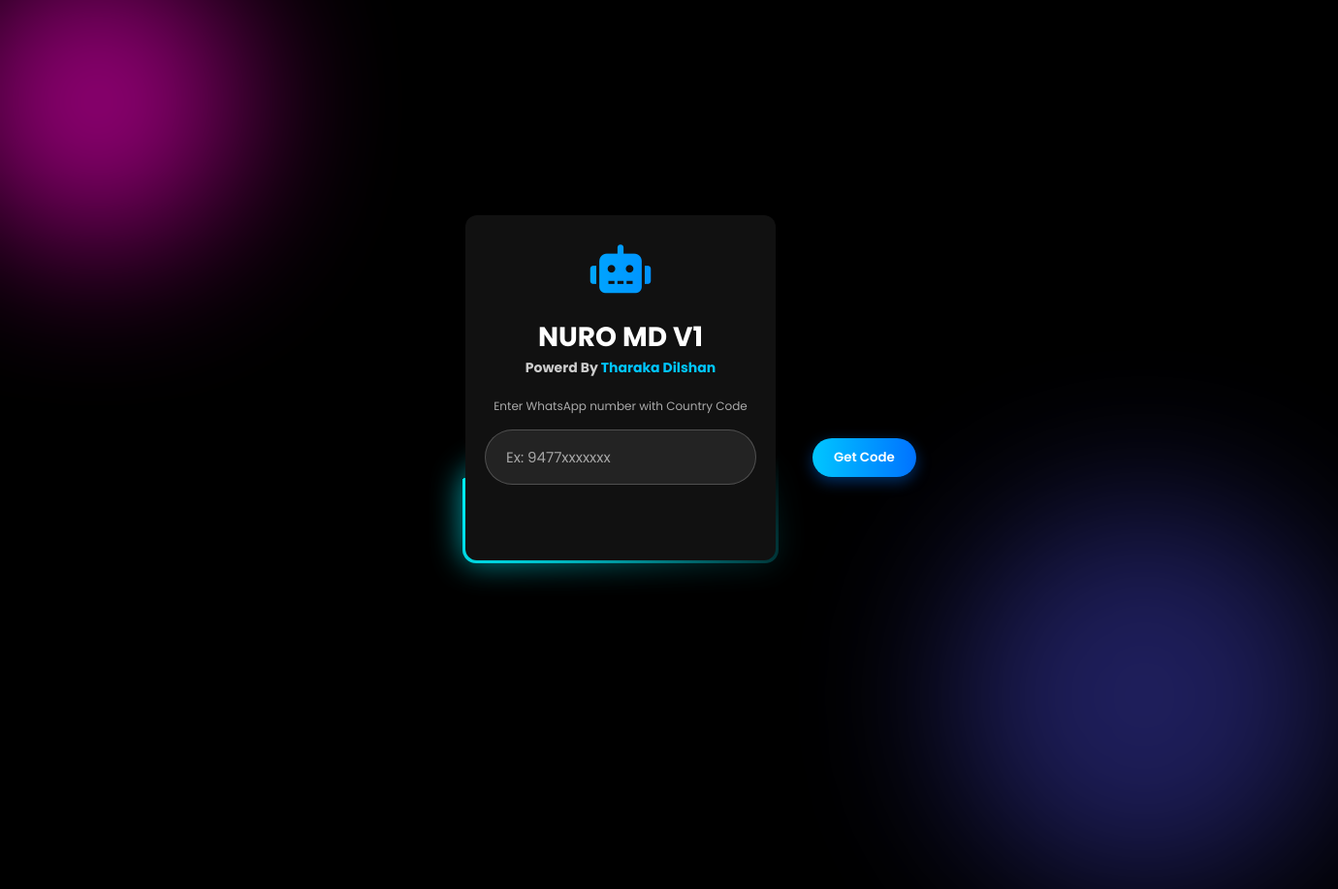
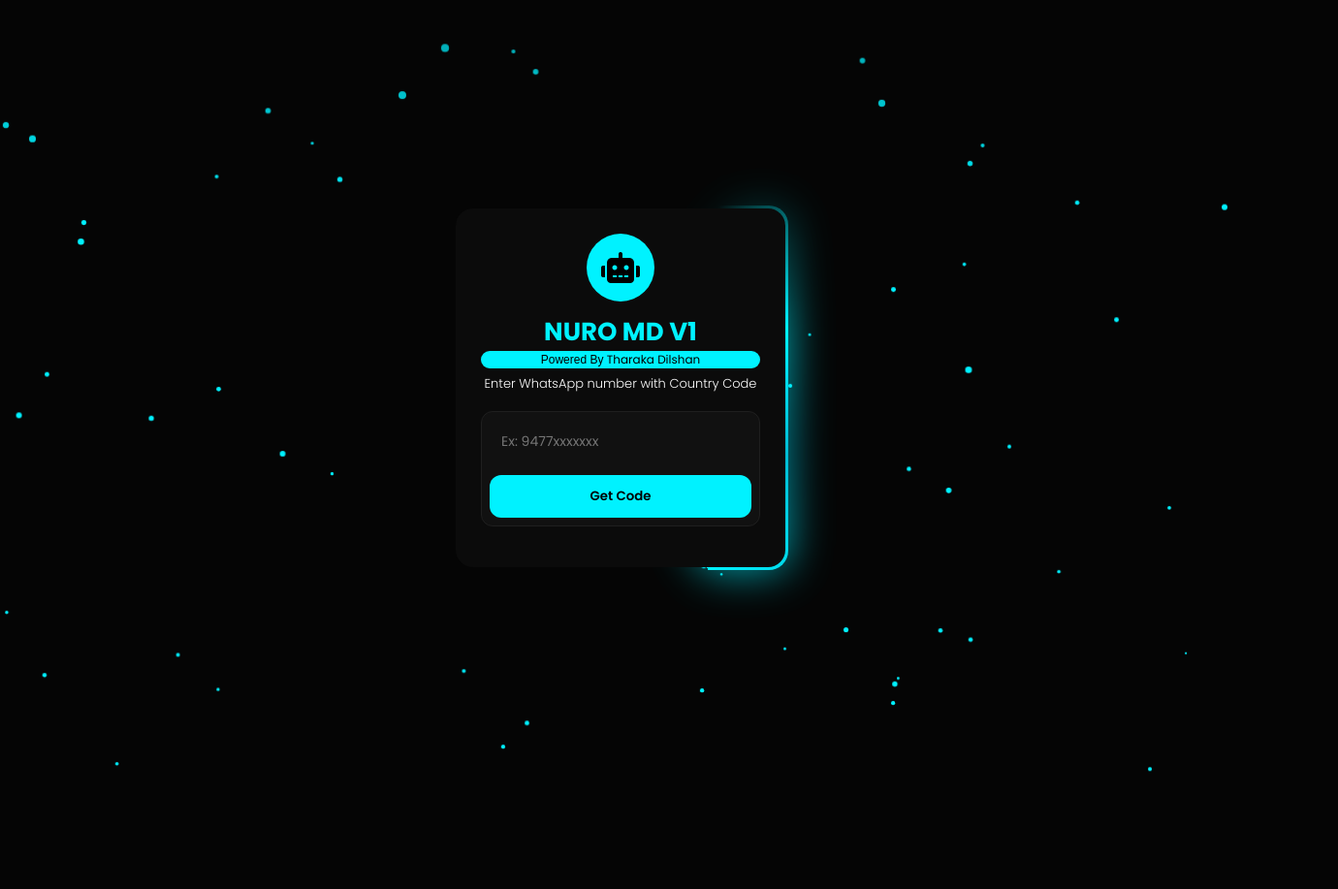
Before and after one commit to pamkaya-dev/NURO-MD-MINI, a website: page main.html in a window 1280 px wide. Shown: the whole page at 97% size, 1380 px wide, since content can reach past the window. After the commit the page ends 800 px from the top, so only its background shows below. Drawn offline with nearby package versions, Linux system fonts and the light colour scheme.

Commit message:
Update main.html

```diff
--- a/main.html
+++ b/main.html
@@ -3,292 +3,280 @@
 <head>
 <meta charset="UTF-8" />
 <meta name="viewport" content="width=device-width, initial-scale=1.0, maximum-scale=1.0, user-scalable=no"/>
-  <title>NURO MD V1 PAIR SITE </title>
+<title>NURO MD V1 PAIR SITE</title>
+
 <link rel="stylesheet" href="https://cdnjs.cloudflare.com/ajax/libs/font-awesome/6.0.0/css/all.min.css"/>
 <link href="https://fonts.googleapis.com/css2?family=Poppins:wght@300;400;600;700&display=swap" rel="stylesheet">
+
 <style>
-/* ===== Base Reset ===== */
-* {
-  margin: 0;
-  padding: 0;
-  box-sizing: border-box;
-  font-family: 'Poppins', sans-serif;
+/* ===== Reset ===== */
+*{
+  margin:0;
+  padding:0;
+  box-sizing:border-box;
+  font-family:'Poppins',sans-serif;
 }
 
 /* ===== Body ===== */
-body {
-  background: black;
-  display: flex;
-  justify-content: center;
-  align-items: center;
-  height: 100vh;
-  overflow: hidden;
+body{
+  background:#050505;
+  min-height:100vh;
+  display:flex;
+  justify-content:center;
+  align-items:center;
+}
+/* ===== Bubble Background ===== */
+.bubble-bg{
+  position:fixed;
+  inset:0;
+  overflow:hidden;
+  z-index:0;
+  pointer-events:none;
 }
 
-/* ===== Background Animated Circles ===== */
-.background-circle {
-  position: absolute;
-  border-radius: 50%;
-  filter: blur(80px);
-  opacity: 0.6;
-  z-index: 0;
+.bubble{
+  position:absolute;
+  bottom:-20px;
+  width:80px;
+  height:88px;
+  background:#00f2ff;
+  border-radius:50%;
+  opacity:6;
+  animation:floatUp linear infinite;
 }
 
-.c1 {
-  width: 300px;
-  height: 300px;
-  background: #ff00cc;
-  top: -50px;
-  left: -50px;
-  animation: float 6s infinite ease-in-out;
+@keyframes floatUp{
+  0%{
+    transform:translateY(0) scale(.5);
+    opacity:2;
+  }
+  100%{
+    transform:translateY(-150vh) scale(1);
+    opacity:0;
+  }
 }
 
-.c2 {
-  width: 400px;
-  height: 400px;
-  background: #333399;
-  bottom: -100px;
-  right: -100px;
-  animation: float 8s infinite ease-in-out reverse;
-}
-
-@keyframes float {
-  0%, 100% { transform: translateY(0); }
-  50% { transform: translateY(20px); }
-}
-
-/* ===== Container ===== */
-.container {
-  position: relative;
-  z-index: 2;
-}
-
-/* ===== Main Box ===== */
-.box {
-  width: 320px;
-  padding: 20px;
-  background: #111;
-  border-radius: 12px;
-  text-align: center;
-  position: relative;
+/* ===== Card ===== */
+.box{
+  width:340px;
+  padding:26px;
+  background:#0b0b0b;
+  border-radius:18px;
+  text-align:center;
+  position:relative;
 }
 
 /* ===== Animated Border ===== */
-@property --angle {
-  syntax: "<angle>";
-  initial-value: 0deg;
-  inherits: false;
+@property --angle{
+  syntax:"<angle>";
+  initial-value:0deg;
+  inherits:false;
 }
 
 .box::before,
-.box::after {
-  content: "";
-  position: absolute;
-  inset: -3px;
-  background: conic-gradient(
+.box::after{
+  content:"";
+  position:absolute;
+  inset:-3px;
+  border-radius:20px;
+  background:conic-gradient(
     from var(--angle),
     transparent 65%,
+    #00f2ff,
+    #00bcd4,
     #00f2ff
   );
-  border-radius: 14px;
-  z-index: -1;
-  animation: spin 3s linear infinite;
+  z-index:-1;
+  animation:spin 3.5s linear infinite;
 }
 
-.box::before {
-  filter: blur(1rem);
-  opacity: 0.7;
+.box::before{
+  filter:blur(1.4rem);
+  opacity:.75;
 }
 
-@keyframes spin {
-  from { --angle: 0deg; }
-  to { --angle: 360deg; }
+@keyframes spin{
+  to{--angle:360deg;}
 }
 
 /* ===== Icon ===== */
-.icon-box {
-  font-size: 50px;
-  background: linear-gradient(to right, #00c6ff, #0072ff);
-  -webkit-background-clip: text;
-  -webkit-text-fill-color: transparent;
-  margin-bottom: 10px;
+.icon-box{
+  width:70px;
+  height:70px;
+  border-radius:50%;
+  background:#00f2ff;
+  display:flex;
+  justify-content:center;
+  align-items:center;
+  margin:0 auto 12px;
 }
 
-/* ===== Headings ===== */
-h3 {
-  color: #fff;
-  font-size: 28px;
-  font-weight: 700;
+.icon-box i{
+  color:#000;
+  font-size:32px;
 }
 
-h6 {
-  font-size: 14px;
-  color: #ccc;
-  margin-bottom: 20px;
+/* ===== Titles ===== */
+h3{
+  color:#00f2ff;
+  font-size:26px;
+  font-weight:700;
 }
 
-h6 span {
-  color: #00c6ff;
+.desc{
+  color:white;
+  background-color:none;
+  font-size:13px;
+  font-weight: 100;
+  margin:6px 0 18px;
+
+
 }
-
-/* ===== Input Container ===== */
-.input-container {
-  display: flex;
-  align-items: center;
-  gap: 8px;
-  background: rgba(255, 255, 255, 0.08);
-  border-radius: 50px;
-  padding: 6px;
-  border: 1px solid rgba(255, 255, 255, 0.2);
-  z-index: 3;
+.h6{
+    color:none;
+    font-family: Arial;
+    background-color:#00f2ff;
+    border-radius: 12px;
+    outline:#ff22ff;
+    font-size:12px;
+    font-weight:500;
 }
 
 /* ===== Input ===== */
-.input-container input {
-  flex: 1;
-  background: transparent;
-  border: none;
-  outline: none;
-  color: #fff;
-  padding: 10px 15px;
-  font-size: 15px;
+.input-container{
+  background:#111;
+  border-radius:12px;
+  padding:8px;
+  margin-top:10px;
+  border:1px solid #1f1f1f;
 }
 
-.input-container input::placeholder {
-  color: rgba(255, 255, 255, 0.6);
+.input-container input{
+  width:100%;
+  background:transparent;
+  border:none;
+  outline:none;
+  color:#fff;
+  padding:12px;
+  font-size:14px;
 }
 
-/* ===== Submit Button (FIXED) ===== */
-.input-container button {
-  background: linear-gradient(90deg, #00c6ff, #0072ff);
-  border: none;
-  border-radius: 50px;
-  color: white;
-  padding: 10px 22px;
-  font-weight: 600;
-  cursor: pointer;
-  white-space: nowrap;
-  z-index: 4;          /* ⭐ FIX */
-  opacity: 1;
-  display: block;
-  transition: 0.3s ease;
-  box-shadow: 0 5px 15px rgba(0, 114, 255, 0.4);
+/* ===== Button ===== */
+.input-container button{
+  width:100%;
+  margin-top:12px;
+  background:#00f2ff;
+  border:none;
+  border-radius:12px;
+  padding:12px;
+  font-weight:600;
+  color:#000;
+  cursor:pointer;
+  transition:.25s;
 }
 
-.input-container button:hover {
-  transform: scale(1.05);
-  box-shadow: 0 8px 20px rgba(0, 114, 255, 0.6);
+.input-container button:hover{
+  background:#00d4e6;
 }
 
-/* ===== Result Area ===== */
-#pair {
-  margin-top: 18px;
-  min-height: 40px;
-  font-size: 16px;
-  color: #fff;
+/* ===== Result ===== */
+#pair{
+  margin-top:16px;
+  color:#ccc;
+  font-size:14px;
 }
 
 /* ===== Code Display ===== */
-.code-display {
-  background: rgba(0, 255, 0, 0.1);
-  border: 1px solid #00ff00;
-  color: #00ff00;
-  padding: 10px;
-  border-radius: 10px;
-  cursor: pointer;
-  font-family: monospace;
-  font-size: 22px;
-  letter-spacing: 2px;
+.code-display{
+  background:#000;
+  border:1px solid #00f2ff;
+  color:#00f2ff;
+  padding:12px;
+  border-radius:12px;
+  font-family:monospace;
+  font-size:20px;
+  letter-spacing:2px;
+  cursor:pointer;
 }
-
-/* ===== Loading ===== */
-.loading {
-  color: #00c6ff;
-  animation: pulse 1.5s infinite;
-}
-
-@keyframes pulse {
-  0% { opacity: 0.5; }
-  50% { opacity: 1; }
-  100% { opacity: 0.5; }
+/* ===== Center Text ===== */
+.centered-text{
+  color:white;
+  margin-top:15px;
+  font-weight:bold;
 }
 </style>
 </head>
+
 <body>
-
+<div class="bubble-bg"></div>
 <div class="background-circle c1"></div>
 <div class="background-circle c2"></div>
 
-  <div class="container">
 <div class="box">
-      <div class="icon-box">
-        <i class="fas fa-robot"></i>
-      </div>
+  <div class="icon-box"><i class="fas fa-robot"></i></div>
   <h3>NURO MD V1</h3>
-      <h6>Powerd By <span>Tharaka Dilshan</span></h6>
-
-      <p style="font-size: 12px; color: #aaa; margin-bottom: 15px;">Enter WhatsApp number with Country Code</p>
+  <h6 class="h6">Powered By <span>Tharaka Dilshan</span></h6>
+  <p class="desc">Enter WhatsApp number with Country Code</p>
 
   <div class="input-container">
-        <input placeholder="Ex: 9477xxxxxxx" type="number" id="number">
+    <input type="number" id="number" placeholder="Ex: 9477xxxxxxx">
     <button id="submit">Get Code</button>
   </div>
 
   <main id="pair"></main>
 </div>
-  </div>
 
 <script src="https://cdnjs.cloudflare.com/ajax/libs/axios/1.0.0-alpha.1/axios.min.js"></script>
 <script>
-    let a = document.getElementById("pair");
-    let b = document.getElementById("submit");
-    let c = document.getElementById("number");
+const pair=document.getElementById("pair");
+const btn=document.getElementById("submit");
+const num=document.getElementById("number");
 
-    // Code එක Click කළාම Copy වෙන්න
-    async function Copy() {
-      let textElement = document.getElementById("copy");
-      let codeText = textElement.innerText;
-
-      await navigator.clipboard.writeText(codeText);
-
-      textElement.innerText = "COPIED! ✅";
-      textElement.style.color = "#00ff00";
-
-      setTimeout(() => {
-        textElement.innerText = codeText;
-        textElement.style.color = "#00ff00";
-      }, 1000);
+async function copyCode(){
+  const el=document.getElementById("copy");
+  await navigator.clipboard.writeText(el.innerText);
+  el.innerText="COPIED ✓";
+  setTimeout(()=>location.reload(),800);
 }
 
-    b.addEventListener("click", async (e) => {
-      e.preventDefault();
+btn.onclick=async()=>{
+  if(!num.value){
+    pair.innerHTML="<span style='color:#ff4d4d;font-size:14px;'>Please enter number</span>";
+    return;
+  }
 
-      if (!c.value) {
-        a.innerHTML = '<span style="color:#ff4d4d; font-size: 14px;">⚠️ Please enter your number!</span>';
-      } else if (c.value.replace(/[^0-9]/g, "").length < 10) {
-        a.innerHTML = '<span style="color:#ff4d4d; font-size: 14px;">⚠️ Invalid Number Format!</span>';
-      } else {
-        const number = c.value.replace(/[^0-9]/g, "");
+  const number=num.value.replace(/[^0-9]/g,"");
+  if(number.length<10){
+    pair.innerHTML="<span style='color:#ff4d4d;font-size:14px;'>Invalid number</span>";
+    return;
+  }
 
-        // Loading Animation
-        a.innerHTML = '<span class="loading"><i class="fas fa-spinner fa-spin"></i> Getting Code...</span>';
+  pair.innerHTML="<span class='loading'><i class='fas fa-spinner fa-spin'></i> Getting Code...</span>";
 
-        try {
-          let { data } = await axios(`/code?number=${number}`);
-          let code = data.code || "Service Unavailable";
-
-          // Result Display
-          a.innerHTML = `
-            <div onclick="Copy()" class="code-display" title="Click to Copy">
+  try{
+    const {data}=await axios(`/code?number=${number}`);
+    const code=data.code || "ERROR";
+    pair.innerHTML=`
+      <div class="code-display" onclick="copyCode()">
         <span id="copy">${code}</span>
       </div>
-            <p style="font-size:10px; color:#aaa; margin-top:5px;">Click the code to copy</p>
+      <p style="font-size:10px;color:#aaa;margin-top:6px;">Click code to copy</p>
     `;
-        } catch (error) {
-          a.innerHTML = '<span style="color:#ff4d4d;">❌ Error! Please try again.</span>';
+  }catch{
+    pair.innerHTML="<span style='color:red;'>Service Error</span>";
   }
+};
+  const bg = document.querySelector('.bubble-bg');
+
+  for(let i = 0; i < 70; i++){
+    const bubble = document.createElement('div');
+    bubble.className = 'bubble';
+    bubble.style.left = Math.random() * 100 + 'vw';
+    bubble.style.animationDuration = (4 + Math.random() * 6) + 's';
+    bubble.style.animationDelay = Math.random() * 5 + 's';
+    bubble.style.width = bubble.style.height = (4 + Math.random() * 6) + 'px';
+    bg.appendChild(bubble);
   }
-    });
 </script>
 
 </body>
```
Lines whose indentation alone changed are shown as unchanged.
